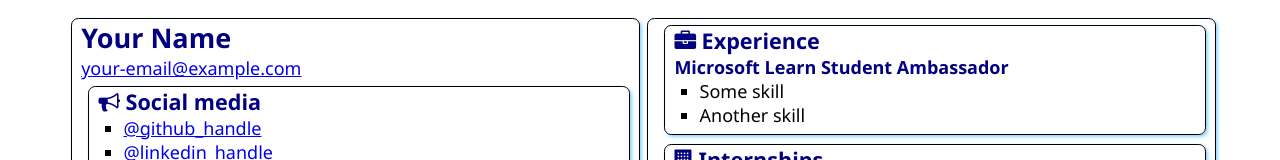
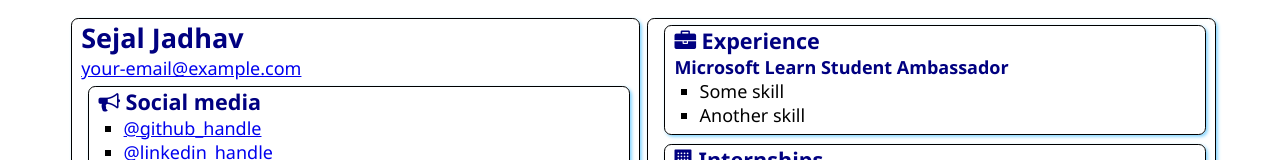
Before and after one commit to sejal-7/SATechnicalOnboarding, a plain HTML site: page src/index.html in a window 1280 px wide. Shown: the top 160 px of the page. Drawn offline with Linux system fonts and the light colour scheme.

Commit message:
Update index.html
Added my name

```diff
--- a/src/index.html
+++ b/src/index.html
@@ -1,5 +1,6 @@
 <!DOCTYPE html>
 <html lang="en">
+
 <head>
     <meta charset="UTF-8">
     <meta http-equiv="X-UA-Compatible" content="IE=edge">
@@ -9,10 +10,11 @@
     <link rel="stylesheet" href="style.css">
     <link rel="stylesheet" href="https://cdnjs.cloudflare.com/ajax/libs/font-awesome/4.7.0/css/font-awesome.min.css">
 </head>
+
 <body>
     <main>
         <article class="box">
-            <h1>Your Name</h1>
+            <h1>Sejal Jadhav</h1>
             <div><a href="mailto:your.email@example.com">your-email@example.com</a></div>
 
             <section class="box">
@@ -96,4 +98,5 @@
 
     </main>
 </body>
+
 </html>
```
